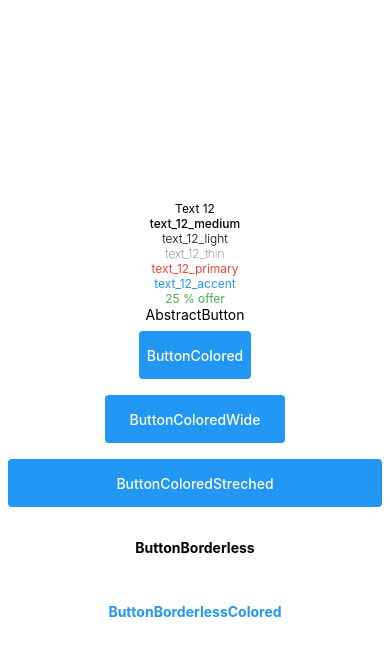
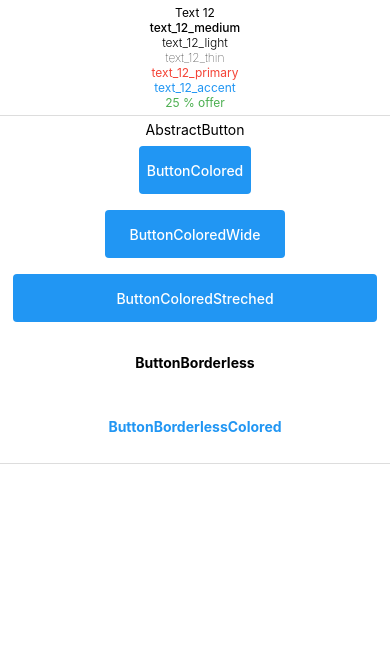
Before and after one commit to owaistnt/CommonComponent, a React Native app: screen / in a window 390 px wide. Shown: the top 656 px of the page. Built offline with nearby package versions, Linux system fonts and the light colour scheme.

Commit message:
Container and Cards

```diff
--- a/App.js
+++ b/App.js
@@ -19,13 +19,18 @@ import {
   ButtonBorderless,
   ButtonBorderlessColored
 } from './components/commons/button';
+import { CardSection } from './components/commons/cards';
+import { Vertical } from './components/commons/containers/Vertical';
+import {verticalStyle} from './components/commons/containers/container-styles'
 
 
 export default class App extends React.Component {
   render() {
 
     return (
-      <View style={styles.container}>
+      <View>
+      <CardSection>
+        <Vertical>
         <Text style={{ ...text_12 }}>Text 12</Text>
         <Text style={{ ...text_12_medium }}>text_12_medium</Text>
         <Text style={{ ...text_12_light }}>text_12_light</Text>
@@ -33,12 +38,19 @@ export default class App extends React.Component {
         <Text style={{ ...text_12_primary }}>text_12_primary</Text>
         <Text style={{ ...text_12_accent }}>text_12_accent</Text>
         <Text style={{ ...text_12_color_offer }}>25 % offer</Text>
+        </Vertical>
+      </CardSection>
+
+      <CardSection>
+        <Vertical>
         <AbstractButton>AbstractButton</AbstractButton>
         <ButtonColored>ButtonColored</ButtonColored>
         <ButtonColoredWide>ButtonColoredWide</ButtonColoredWide>
         <ButtonColoredStreched>ButtonColoredStreched</ButtonColoredStreched>
         <ButtonBorderless>ButtonBorderless</ButtonBorderless>
         <ButtonBorderlessColored>ButtonBorderlessColored</ButtonBorderlessColored>
+        </Vertical>
+      </CardSection>
       </View>
     );
   }
--- /dev/null
+++ b/components/commons/cards/CardSection.js
@@ -0,0 +1,25 @@
+import React from 'react'
+import { View } from 'react-native'
+import {colorSquash, color_divider} from '../colors'
+
+
+const CardSection = (props) => {
+    return (
+        <View style={styles.sectionStyle}>{props.children}</View>
+    );
+}
+
+const styles = {
+    sectionStyle: {
+        borderBottomWidth: 1,
+        padding: 5,
+        backgroundColor: colorSquash.white,
+        justifyContent: 'flex-start',
+        flexDirection: 'row',
+        borderColor: color_divider,
+        position: 'relative',
+    }
+}
+
+
+export {CardSection}
--- /dev/null
+++ b/components/commons/cards/index.js
@@ -0,0 +1,2 @@
+export * from './Card'
+export * from './CardSection'
--- /dev/null
+++ b/components/commons/containers/Vertical.js
@@ -0,0 +1,12 @@
+import React from 'react'
+import {View} from 'react-native'
+import {verticalStyle} from './container-styles'
+
+
+const Vertical=(props)=>{
+    return(
+        <View style={{...verticalStyle}}>{props.children}</View>
+    );
+}
+
+export {Vertical}
--- /dev/null
+++ b/components/commons/containers/container-styles.js
@@ -0,0 +1,23 @@
+
+
+export const verticalStyle={
+    flexDirection:'column',
+    justifyContent:'center',
+    alignItems:'center',
+    flex:1
+}
+
+
+export const horizontalStyle={
+    flexDirection:'row'
+}
+
+export const leftHorizontal={
+    ...horizontalStyle,
+    justifyContent:'flex-start'
+}
+
+export const rightHorizontal={
+    ...horizontalStyle,
+    justifyContent:'flex-end'
+}
--- /dev/null
+++ b/components/commons/containers/index.js
@@ -0,0 +1,2 @@
+export * from './Horizontal'
+export * from './Vertical'
--- a/components/commons/index.js
+++ b/components/commons/index.js
@@ -7,3 +7,6 @@ export {TextStyle};
 
 import Dimentions from './dimentions'
 export {Dimentions}
+
+import Cards from './cards'
+export {Cards}
```
Also changed, not shown: components/commons/containers/Horizontal.js (added, +12 -0 lines), components/commons/cards/Card.js (added).
